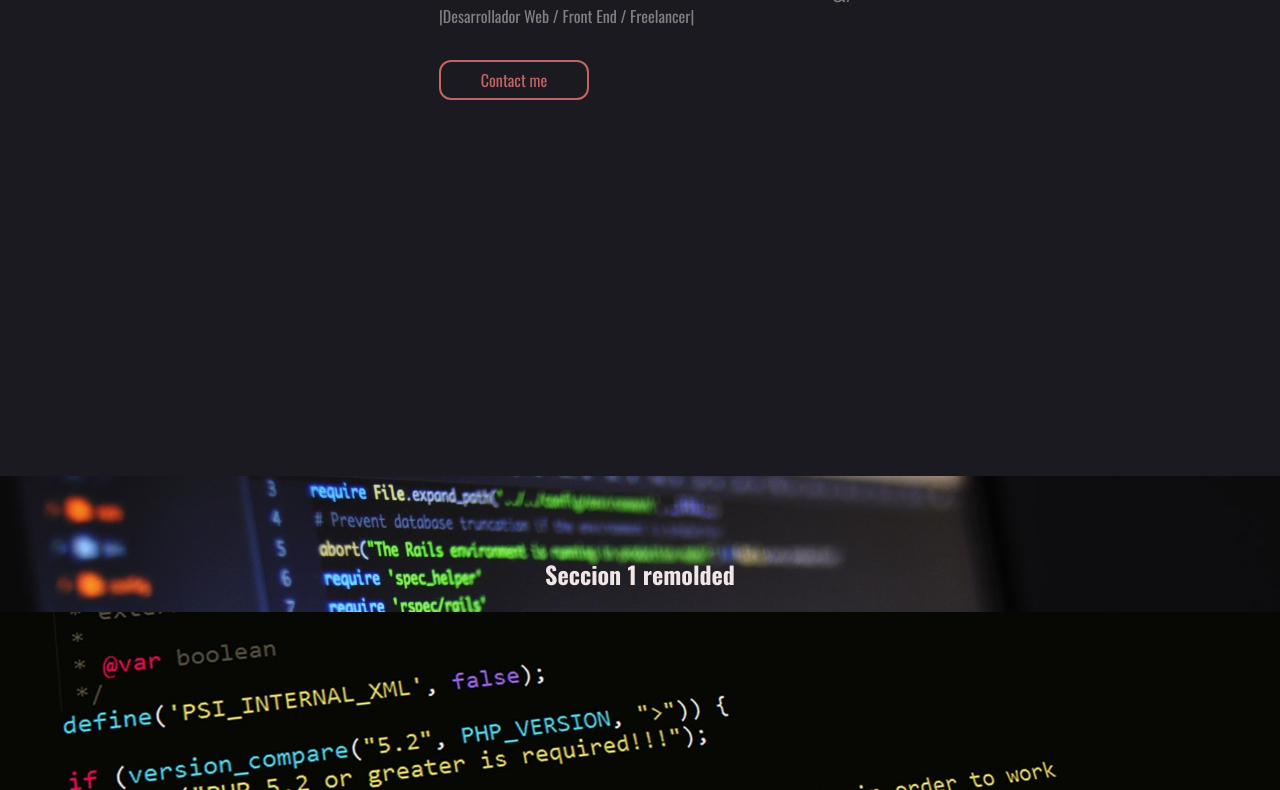
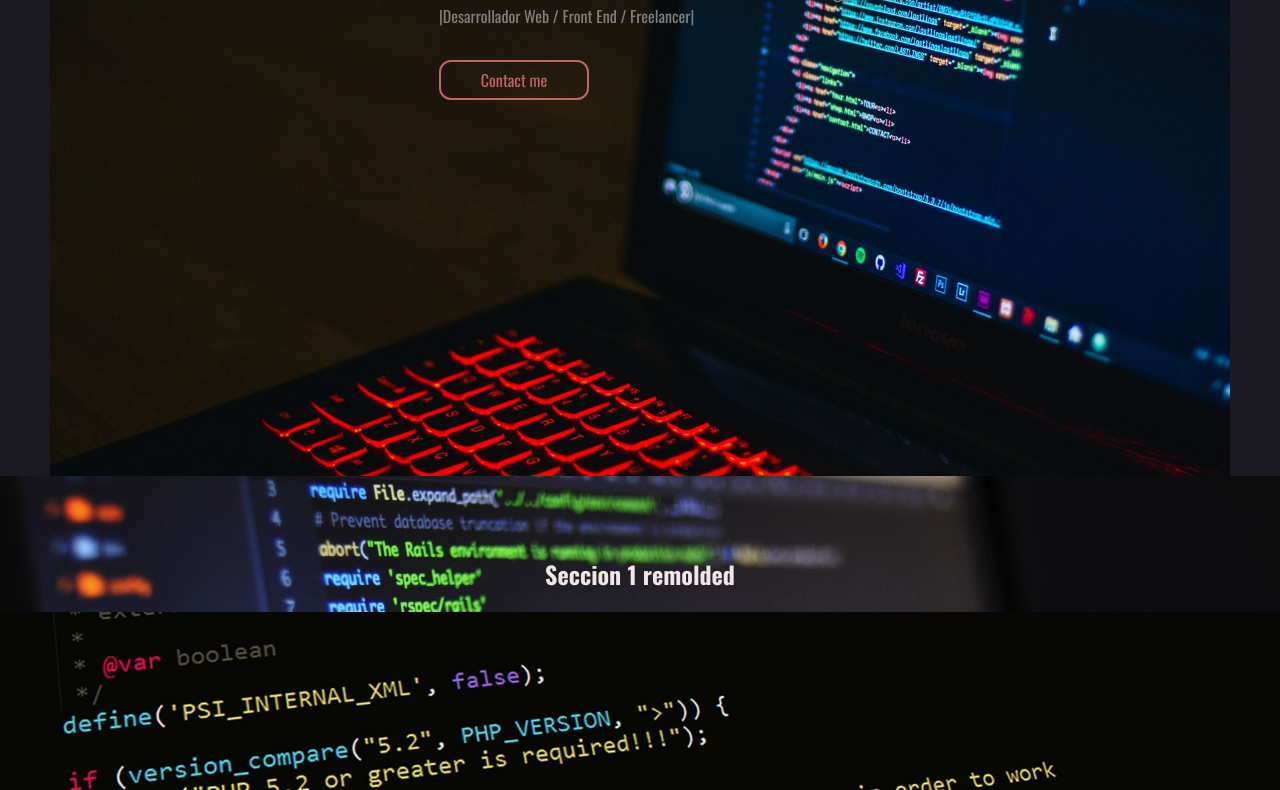
Before and after one commit to RenzoAA/portfolio, a plain HTML site: page index.html in a window 1280 px wide. Shown: the part 324-1114 px from the top of the page. Drawn offline with nearby package versions, Linux system fonts and the light colour scheme; the site is published under a folder, as on GitHub Pages, so addresses that start at the root find nothing.

Commit message:
bgheaderlap

```diff
--- a/css/index.css
+++ b/css/index.css
@@ -153,7 +153,7 @@ body{
     padding: 100px 0;
     padding-top: 125px;
     background: rgb(26, 26, 32);
-    background: url('/images/laptopred.jpg') no-repeat center center fixed;
+    background: url('../images/laptopred.jpg') no-repeat center center fixed;
     -webkit-background-size: cover;
     -moz-background-size: cover;
     -o-background-size: cover;
```
